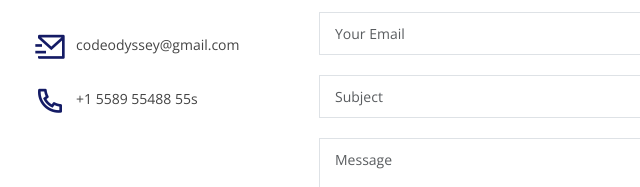
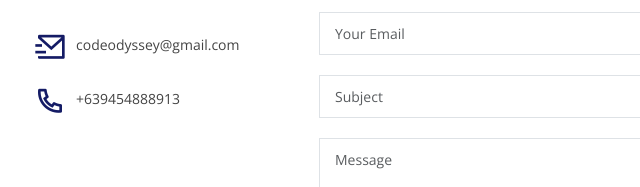
Before and after one commit to CodeodysseyPH/CodeodysseyPH, a plain HTML site: page index.html in a window 1280 px wide. Shown: the part 2832-3019 px from the top of the page, 428-1068 px from the left. Drawn offline with nearby package versions, Linux system fonts and the light colour scheme.

Commit message:
Update index.html

```diff
--- a/index.html
+++ b/index.html
@@ -328,7 +328,7 @@
 
               <div>
                 <i class="ri-phone-line"></i>
-                <p>+1 5589 55488 55s</p>
+                <p>+639454888913</p>
               </div>
 
             </div>
```
